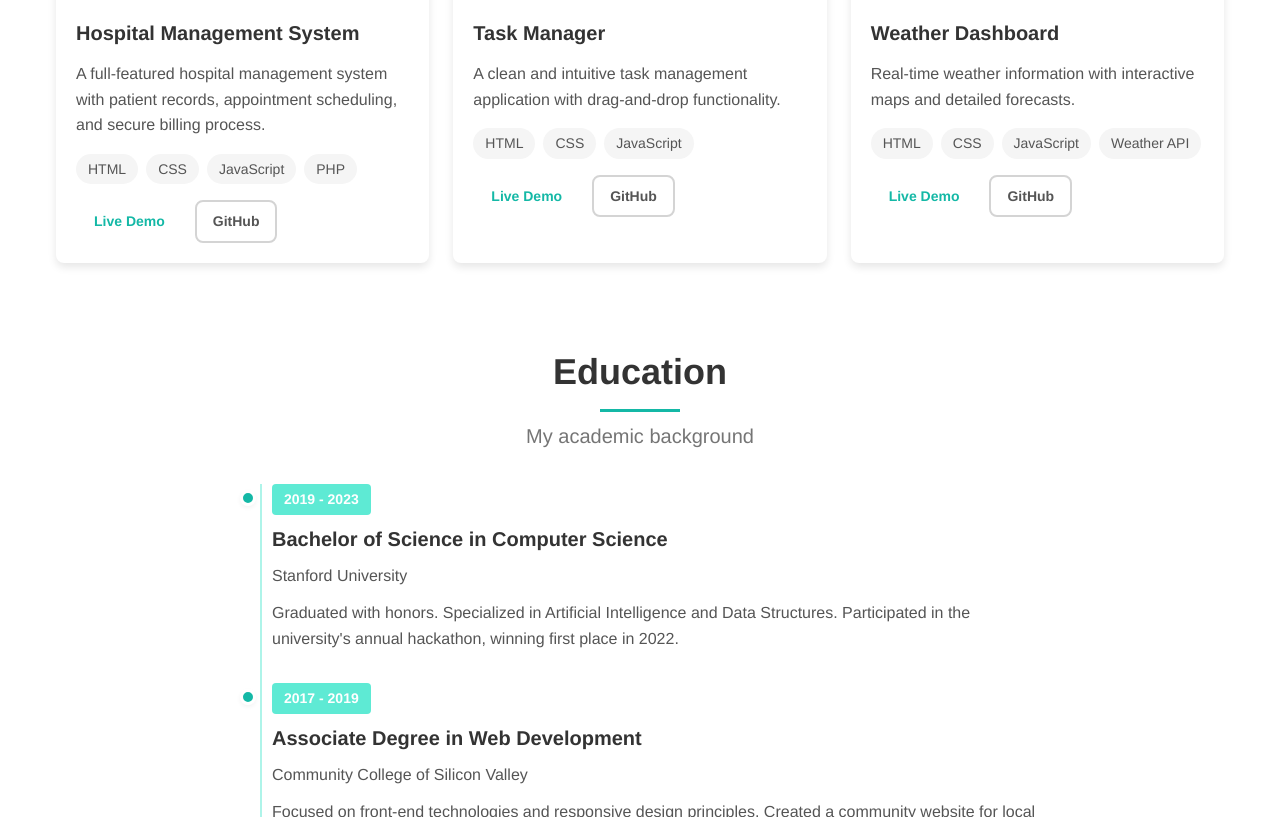
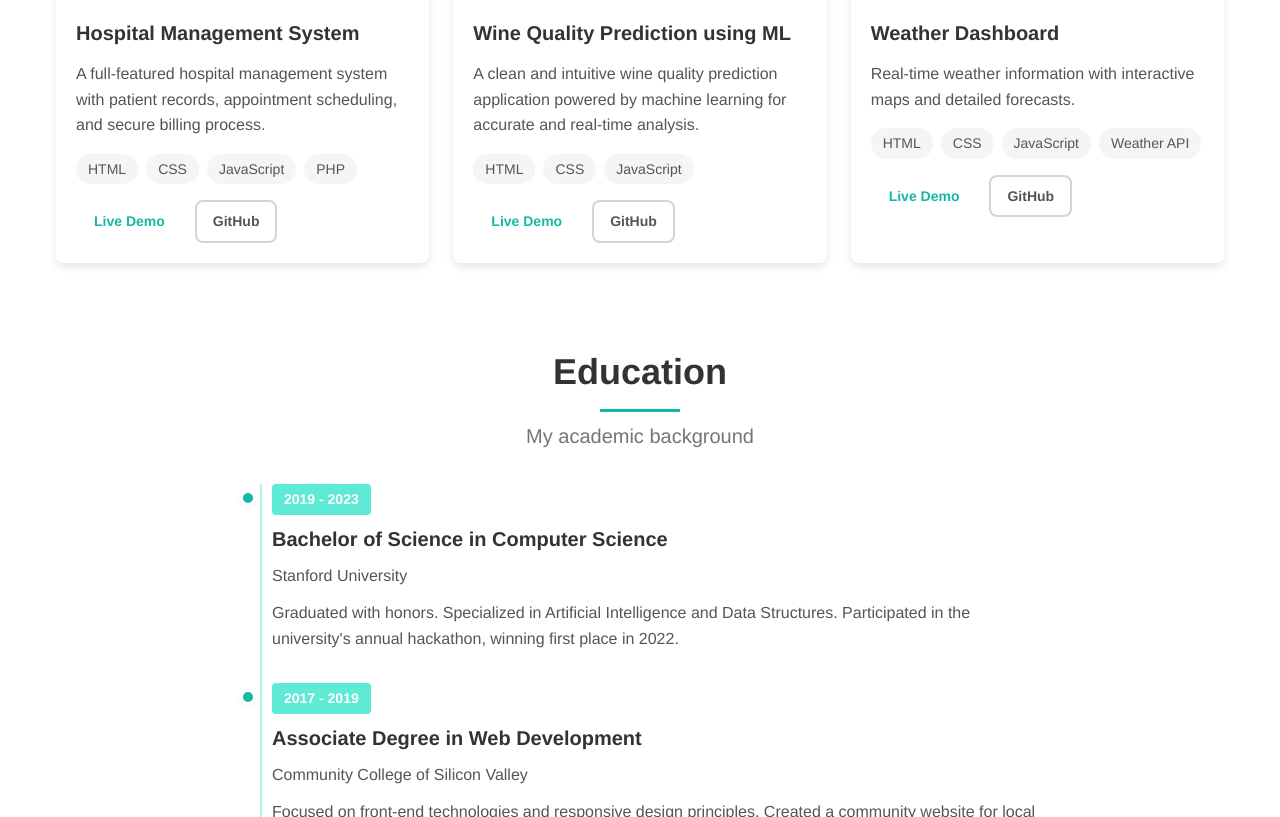
Before and after one commit to kunalgawade010/myportfolio, a website: page index.html in a window 1280 px wide. Shown: the part 2015-2832 px from the top of the page. Drawn offline with Linux system fonts and the light colour scheme.

Commit message:
Wine Quality Prediction using ML project added

```diff
--- a/index.html
+++ b/index.html
@@ -207,8 +207,8 @@
                             <img src="https://images.pexels.com/photos/4050315/pexels-photo-4050315.jpeg?auto=compress&cs=tinysrgb&w=1260&h=750&dpr=1" alt="Project 2">
                         </div>
                         <div class="project-content">
-                            <h3>Task Manager</h3>
-                            <p>A clean and intuitive task management application with drag-and-drop functionality.</p>
+                            <h3>Wine Quality Prediction using ML</h3>
+                            <p>A clean and intuitive wine quality prediction application powered by machine learning for accurate and real-time analysis.</p>
                             <div class="project-tech">
                                 <span>HTML</span>
                                 <span>CSS</span>
```
